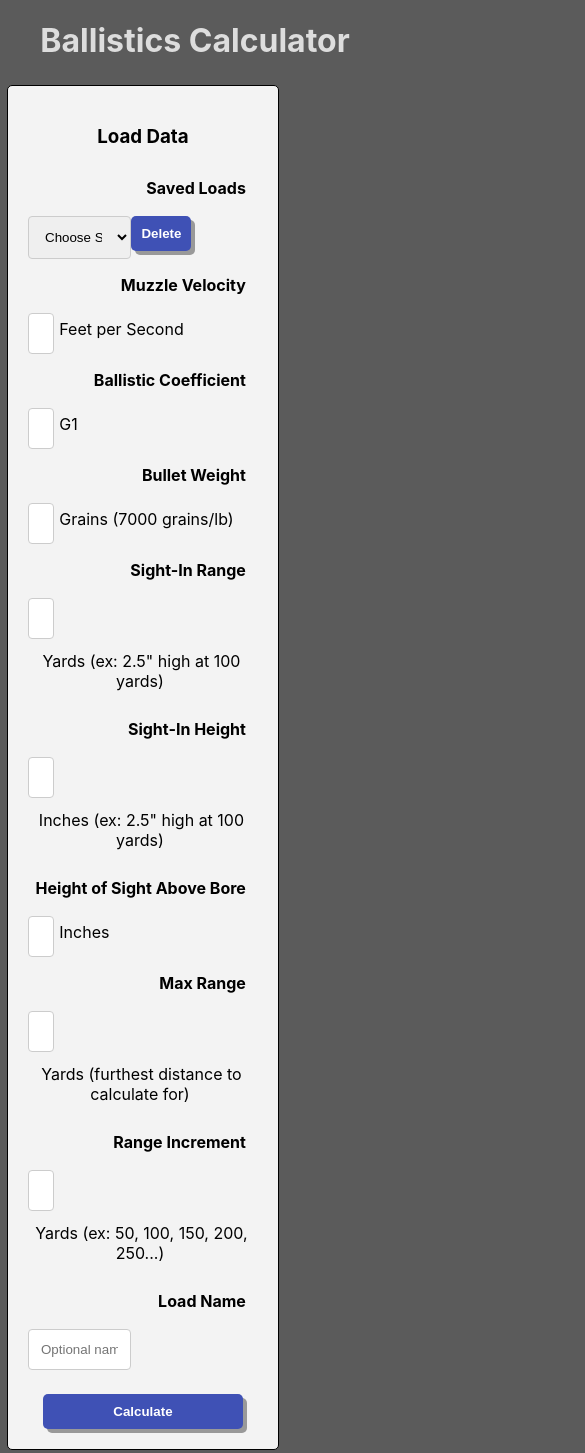
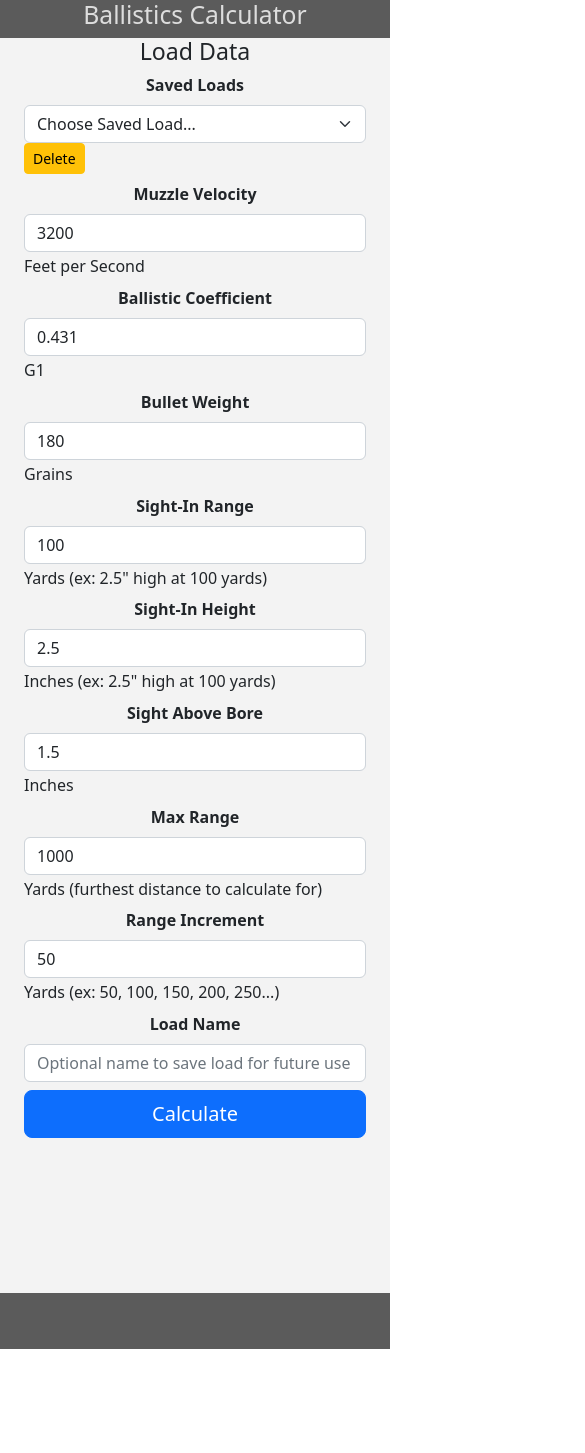
Before and after one commit to DJL-Consulting/Ballist, a React (Create React App) app in the folder ballist-web/: page / in a window 390 px wide. Shown: the top 1453 px of the page, 585 px wide, since content can reach past the window. After the commit the page ends 1349 px from the top, so only its background shows below. Built offline with nearby package versions, Linux system fonts and the light colour scheme.

Commit message:
Update styling to use responsive Bootstrap.

```diff
--- a/ballist-web/package.json
+++ b/ballist-web/package.json
@@ -6,6 +6,7 @@
     "@testing-library/jest-dom": "^5.16.5",
     "@testing-library/react": "^13.3.0",
     "@testing-library/user-event": "^13.5.0",
+    "bootstrap": "^5.2.1",
     "react": "^18.2.0",
     "react-dom": "^18.2.0",
     "react-scripts": "5.0.1",
--- a/ballist-web/src/index.css
+++ b/ballist-web/src/index.css
@@ -1,43 +1,29 @@
-body {
-  margin: 0;
-  font-family: -apple-system, BlinkMacSystemFont, 'Segoe UI', 'Roboto', 'Oxygen',
-    'Ubuntu', 'Cantarell', 'Fira Sans', 'Droid Sans', 'Helvetica Neue',
-    sans-serif;
-  -webkit-font-smoothing: antialiased;
-  -moz-osx-font-smoothing: grayscale;
-  background-color: #5b5b5b;
-}
-
-code {
-  font-family: source-code-pro, Menlo, Monaco, Consolas, 'Courier New',
-    monospace;
-}
-
 .styled-table {
   border-collapse: collapse;
   margin: 25px 0;
   font-size: 0.9em;
   font-family: sans-serif;
-  min-width: 400px;
   box-shadow: 0 0 20px rgba(0, 0, 0, 0.15);
 }
 
 .styled-table thead tr {
-  background-color: #3F51B5;
+  background-color: #0d6efd; /* was #3F51B5; */
   color: #ffffff;
   text-align: left;
 }
 
 .styled-table th
 {
-  background-color:#3F51B5;
+  position: sticky;
+  top: 5px;
+  background-color:#0d6efd;
   color: #fff;
-  padding: 12px 15px;
+  padding: 12px 10px 12px 10px;
   text-align: center;
-  border-bottom: 2px solid #3F51B5;
+  border-bottom: 2px solid #0d6efd;
 }
 .styled-table td {
-    padding: 12px 15px;
+    padding: 12px 10px;
     text-align: right;
 }
 
@@ -51,7 +37,7 @@ code {
 }
 
 .styled-table tbody tr:last-of-type {
-  border-bottom: 2px solid #3F51B5;
+  border-bottom: 2px solid #0d6efd;
 }
 
 .tr-hover-class:hover  {
@@ -64,176 +50,38 @@ code {
   color: #009879;
 }
 
-button {
-
-  /* remove default behavior */
-  appearance:none;
-  -webkit-appearance:none;
-
-  /* usual styles */
-  padding:10px;
-  border:none;
-  background-color:#3F51B5;
-  color:#fff;
-  font-weight:600;
-  border-radius:5px;
-  width: 200px;
-  box-shadow: 4px 4px #999;
-}
-
-button:active {
-  box-shadow: 1px 1px #666;
-  transform:  translateY(4px);
-}
-
-button.small {
-
-  /* remove default behavior */
-  appearance:none;
-  -webkit-appearance:none;
-
-  /* usual styles */
-  display: inline;
-  padding:10px;
-  border:none;
-  background-color:#3F51B5;
-  color:#fff;
-  font-weight:600;
-  border-radius:5px;
-  width: 60px;
-}
-
-/* Style inputs, select elements and textareas */
-input[type=text], select, textarea{
-  width: 100%;
-  padding: 12px;
-  border: 1px solid #ccc;
-  border-radius: 4px;
-  box-sizing: border-box;
-  resize: vertical;
-}
-
-/* Style the label to display next to the inputs */
-label {
-  padding: 12px 12px 12px 0;
-  display: inline-block;
-}
-
-label.light {
-  padding: 12px 12px 12px 0;
-  display: inline-block;
-  color: #dddddd;
-}
-
-/* Style the container */
-.container {
-  border-radius: 5px;
-  background-color:#f3f3f3 ;
-  padding: 20px;
-  width:95%;
-  border: 1px solid;
-}
-
-.containerr {
-  border-radius: 5px;
-  background-color: #f3f3f3;
-  padding: 20px;
-  width:95%;
-  border: 1px solid;
-}
-
-.containerw {
-  border-radius: 5px;
-  padding: 20px;
-  width:100%;
-}
-
-/* Floating column for labels: 25% width */
-.col-25 {
-  float: left;
-  width: 35%;
-  text-align: right;
-  vertical-align: center;
-
-}
-.col-35 {
-  float: left;
-  width: 45%;
-  text-align: right;
-  vertical-align: center;
-
-}
-.col-5 {
-  float: left;
-  width: 1%;
-  margin-top: 6px;
-}
-
-.col-10 {
-  float: left;
-  width: 10%;
-  margin-top: 6px;
-}
-
-.col-15 {
-  float: left;
-  width: 15%;
-  margin-top: 6px;
-  margin-left: 20px;
-}
-
-.col-25l {
-  float: left;
-  text-indent: 3px;
-  vertical-align: center;
-}
-
-/* Floating column for inputs: 75% width */
-.col-75 {
-  float: left;
-  width: 65%;
-  margin-top: 6px;
-}
-
-.col-55 {
-  float: left;
-  width: 45%;
-  margin-top: 6px;
-}
-
-/* Clear floats after the columns */
-.row:after {
-  content: "";
-  display: table;
-  clear: both;
-}
-
-div.coll {
-  float:left;
-  width:60%;
-}
-
-div.colr {
-  float:right;
-  width:40%;
+body {
+  background-color: #5b5b5b;
 }
 
 
-/* Responsive layout - when the screen is less than 600px wide, make the two columns stack on top of each other instead of next to each other */
-@media screen and (max-width: 600px) {
-  .col-25, .col-75, input[type=submit] {
-    width: 100%;
-    margin-top: 0;
-  }
+.container-main {
+  background-color: #5b5b5b;
+}
+
+.containerLight {
+  background-color: #f3f3f3;
+}
+
+.containerDark {
+  background-color: #999999;
+}
+
+.modal-header, .modal-footer {
+  background-color: #f3f3f3;
+}
+
+label {
+  font-weight: bold;
 }
 
 .bulletPicker{
   border: 2px solid;
-  border-radius:25px;
+  border-radius:10px;
   position: absolute;
   opacity: 1;
-  background-color: #AAAAAA;
+  background-color: #999999;
   margin-top:30px;
-  width:40%;
+  width: 350px;
   z-index: 1000;
 }
--- a/ballist-web/src/index.js
+++ b/ballist-web/src/index.js
@@ -1,6 +1,8 @@
 import React from 'react';
 import ReactDOM from 'react-dom/client';
 import './index.css';
+import '/node_modules/bootstrap/dist/css/bootstrap.css'
+import '/node_modules/bootstrap/dist/js/bootstrap.min.js'
 import {bulletData} from './Bullets.js';
 import {BallistCalc, RangeData} from './Ballist.js'
 import {Load} from './Ballist.js'
@@ -45,6 +47,10 @@ class Form extends React.Component {
     console.log("Deleting "+this.state.Name);
     document.cookie = this.state.Name+"=; expires=Thu, 18 Dec 2013 12:00:00 UTC";
     this.setState({Loads: this.get_cookies()});
+  }
+
+  doNothing = (e) => {
+    //e.preventDefault();
   }
 
   getCookie(cname) {
@@ -121,11 +127,27 @@ class Form extends React.Component {
     this.setState( { Calibers: [...new Set(bulletData.map(item => item.Caliber))] } );
     this.setState( { Brands: [...new Set(bulletData.map(item => item.Manufacturer))] } );
 
+    if (window.innerWidth < 1000)
+    {
+      var bc = document.getElementById("BCbox").getBoundingClientRect();
+      const bbb1 = document.getElementById("Bulletbox").getBoundingClientRect();
+
+      this.setState({l: bc.left + 20, t: 0 });
+      this.setState( { ShowBulletPicker:true });
+    }
+    else
+    {
       var bc = document.getElementById("BCbox").getBoundingClientRect();
       const bbb1 = document.getElementById("Bulletbox").getBoundingClientRect();
 
       this.setState({l: bc.right + 20, t: bc.top - (bbb1.height/2)});
       this.setState( { ShowBulletPicker:true });
+    }
+
+
+
+    //var options = {};
+    //var myModal = new bootstrap.Modal(document.getElementById('BulletPicker'), options);
    }
 
    setCaliber(cal)
@@ -149,38 +171,20 @@ class Form extends React.Component {
   render() {
     return (
       <center>
-      <div class="container">
+      <div className="container containerLight">
 
       <form onSubmit={this.handleSubmit} action="">
 
-      <h3>Load Data</h3>
 
-      <div class="row">
-      <div class="col-25" />
-      <div class="col-25">
-          <label><b>Saved Loads</b></label>
+    <div id="Bulletbox" className="bulletPicker " style={{ visibility: (this.state.ShowBulletPicker == true ?  "visible" : "hidden"), left: this.state.l, top: this.state.t }}>
+      <div class="modal-body">
+       <div className="container containerDark">
+        <div className="row mb-2 ">
+          <div className="col-sm-3 text-sm-end text-white">
+            <label htmlFor="cal" className="form-label">Caliber</label>
           </div>
-        <div className="col-55">
-          <select value={this.state.DisplayLoad != '' ? this.state.DisplayLoad : "Choose Saved Load..."} onChange={ event => this.getLoad(event.target.value) }>
-              <option>Choose Saved Load...</option>
-                {this.state.Loads.map((option) => (
-                  <option value={option}>{option}</option>
-                ))}
-              </select>
-        </div>
-      <div class="col-10">
-        <button onClick={this.deleteCookie} className="small">Delete</button>
-      </div>
-
-      </div>
-      <div id="Bulletbox" class="bulletPicker" style={{ visibility: (this.state.ShowBulletPicker == true ?  "visible" : "hidden"), left: this.state.l, top: this.state.t }}>
-       <center><h3>Bullet Picker</h3></center>
-       <div class="row">
-        <div className="col-15">
-          <label><b>Caliber</b></label>
-        </div>
-        <div className="col-35">
-          <select onChange={ event => this.setCaliber(event.target.value) }>
+          <div className="col-sm-9">
+            <select id="cal" className="form-select" onChange={ event => this.setCaliber(event.target.value) }>
             <option selected="selected" disabled="disabled">Choose Caliber...</option>
               {this.state.Calibers.map((option) => (
                 <option value={option}>{option}</option>
@@ -189,12 +193,12 @@ class Form extends React.Component {
           </div>
         </div>
 
-       <div class="row">
-        <div className="col-15">
-          <label><b>Brand</b></label>
+        <div className="row mb-2">
+          <div className="col-sm-3  text-sm-end text-white">
+            <label htmlFor="brnd" className="form-label">Brand</label>
           </div>
-        <div className="col-35">
-          <select onChange={ event => this.setBrand(event.target.value) }>
+          <div className="col-sm-9">
+            <select id="brnd" className="form-select" onChange={ event => this.setBrand(event.target.value) }>
             <option selected= {this.state.Brand == "" ? "selected":""} disabled="disabled">Choose Brand...</option>
               {this.state.Brands.map((option) => (
                 <option value={option}>{option}</option>
@@ -203,12 +207,12 @@ class Form extends React.Component {
           </div>
           </div>
 
-        <div class="row">
-        <div className="col-15">
-          <label><b>Bullet</b></label>
+          <div className="row mb-2">
+          <div className="col-sm-3 text-sm-end text-white">
+            <label htmlFor="blt" className="form-label">Bullet</label>
           </div>
-        <div className="col-75">
-          <select onChange={ event => this.setState({
+          <div className="col-sm-9 text-begin">
+            <select id="blt" className="form-select" onChange={ event => this.setState({
                                               BallisticCoefficient: this.state.Bullets[event.target.value].BC,
                                               BulletWeight: this.state.Bullets[event.target.value].Weight,
                                               ShowBulletPicker: false,
@@ -220,169 +224,180 @@ class Form extends React.Component {
             </select>
           </div>
           </div>
-<br />
         </div>
 
-      <div class="row">
-      <div class="col-25" />
-      <div class="col-25">
-        <label><b>Muzzle Velocity</b></label>
       </div>
-      <div class="col-10">
-      <input type="text" placeholder="Velocity"
+
+      <div class="modal-footer">
+        <button type="button" class="btn btn-default text-white" onFocus={ event => this.closeBulletBox() }><b>Close</b></button>
+      </div>
+
+      </div>
+
+      <h3>Load Data</h3>
+
+      <div className="row mb-2">
+        <div className="col-sm-4 text-sm-end">
+            <label htmlFor="savedLoads" className="form-label">Saved Loads</label>
+        </div>
+        <div className="col-sm-6">
+          <select id="savedLoads" className="form-select" value={this.state.DisplayLoad != '' ? this.state.DisplayLoad : "Choose Saved Load..."} onChange={ event => this.getLoad(event.target.value) }>
+              <option>Choose Saved Load...</option>
+                {this.state.Loads.map((option) => (
+                  <option value={option}>{option}</option>
+                ))}
+              </select>
+        </div>
+        <div className="col-sm-2 text-start">
+          <button onClick={this.deleteCookie} className="btn btn-warning btn-sm">Delete</button>
+        </div>
+      </div>
+
+
+      <div className="row mb-2">
+        <div className="col-sm-4 text-sm-end">
+          <label htmlFor="mv" className="form-label">Muzzle Velocity</label>
+        </div>
+        <div className="col-sm-2">
+          <input type="text" id="mv" className="form-control" placeholder="Velocity"
                   value={this.state.MuzzleVelocity}
                   onChange={ event => this.setState({ MuzzleVelocity: event.target.value })}
                   onFocus={ event => this.closeBulletBox() }
                   required />
         </div>
-      <div class="col-5" />
-      <div class="col-25l">
-        <label> Feet per Second</label>
+        <div className="col-sm-5 text-start">
+          <span className="align-middle">Feet per Second</span>
         </div>
      </div>
 
-     <div class="row">
-      <div class="col-25" />
-      <div class="col-25">
-        <label><b>Ballistic Coefficient</b></label>
+     <div className="row mb-2">
+      <div className="col-sm-4 text-sm-end">
+        <label htmlFor="BCbox" className="form-label">Ballistic Coefficient</label>
       </div>
-      <div class="col-10">
-      <input type="text" id="BCbox"
+      <div className="col-sm-2">
+      <input type="text" id="BCbox" className="form-control"
                value={this.state.BallisticCoefficient}
                onChange={ event => this.setState({ BallisticCoefficient: event.target.value })}
                onFocus={ event => this.getDropdowns() }
                required />
       </div>
-      <div class="col-5" />
-      <div class="col-25l">
-        <label> G1 <i>{this.state.SelectedBullet}</i></label>
+      <div className="col-sm-5 text-start">
+         <span className="align-middle">G1 <i>{this.state.SelectedBullet}</i></span>
       </div>
      </div>
 
-     <div class="row">
-      <div class="col-25" />
-      <div class="col-25">
-        <label><b>Bullet Weight</b></label>
+     <div className="row mb-2">
+      <div className="col-sm-4 text-sm-end">
+        <label htmlFor="bw" className="form-label">Bullet Weight</label>
       </div>
-      <div class="col-10">
-      <input type="text" placeholder="BC"
+      <div className="col-sm-2">
+      <input type="text" id="bw" className="form-control" placeholder="BW"
                value={this.state.BulletWeight}
                onChange={ event => this.setState({ BulletWeight: event.target.value })}
                onFocus={ event => this.closeBulletBox() }
                required />
       </div>
-      <div class="col-5" />
-      <div class="col-25l">
-        <label> Grains (7000 grains/lb)</label>
+      <div className="col-sm-5 text-start">
+        <span className="align-middle">Grains</span>
       </div>
      </div>
 
-     <div class="row">
-      <div class="col-25" />
-      <div class="col-25">
-        <label><b>Sight-In Range</b></label>
+     <div className="row mb-2">
+      <div className="col-sm-4 text-sm-end">
+        <label htmlFor="sr" className="form-label">Sight-In Range</label>
       </div>
-      <div class="col-10">
-      <input type="text" placeholder="Range"
+      <div className="col-sm-2">
+      <input type="text" id="sr" className="form-control" placeholder="Range"
                value={this.state.SightInRange}
                onChange={ event => this.setState({ SightInRange: event.target.value })}
                onFocus={ event => this.closeBulletBox() }
                required />
       </div>
-      <div class="col-5" />
-      <div class="col-25l">
-        <label>Yards (ex: 2.5" high at 100 yards)</label>
+      <div className="col-sm-5 text-start">
+        <span className="align-middle">Yards (ex: 2.5" high at 100 yards)</span>
       </div>
      </div>
 
-     <div class="row">
-      <div class="col-25" />
-      <div class="col-25">
-        <label><b>Sight-In Height</b></label>
+     <div className="row mb-2">
+      <div className="col-sm-4 text-sm-end">
+        <label htmlFor="sh" className="form-label">Sight-In Height</label>
       </div>
-      <div class="col-10">
-      <input type="text" placeholder="Hits"
+      <div className="col-sm-2">
+      <input type="text" id="sh" className="form-control" placeholder="Hits"
                value={this.state.SightInHeight}
                onChange={ event => this.setState({ SightInHeight: event.target.value })}
                onFocus={ event => this.closeBulletBox() }
                required />
       </div>
-      <div class="col-5" />
-      <div class="col-25l">
-        <label>Inches (ex: 2.5" high at 100 yards)</label>
+      <div className="col-sm-5 text-start">
+        <span className="align-middle">Inches (ex: 2.5" high at 100 yards)</span>
       </div>
      </div>
 
-     <div class="row">
-      <div class="col-25" />
-      <div class="col-25">
-        <label><b>Height of Sight Above Bore</b></label>
+     <div className="row mb-2">
+      <div className="col-sm-4 text-sm-end">
+        <label htmlFor="h" className="form-label">Sight Above Bore</label>
       </div>
-      <div class="col-10">
-      <input type="text" placeholder="Height"
+      <div className="col-sm-2">
+      <input type="text" id="h" className="form-control" placeholder="Height"
                value={this.state.SightHeight}
                onChange={ event => this.setState({ SightHeight: event.target.value })}
                onFocus={ event => this.closeBulletBox() }
                required />
       </div>
-      <div class="col-5" />
-      <div class="col-25l">
-        <label>Inches</label>
+      <div className="col-sm-5 text-start">
+        <span className="align-middle">Inches</span>
       </div>
      </div>
 
-     <div class="row">
-      <div class="col-25" />
-      <div class="col-25">
-        <label><b>Max Range</b></label>
+     <div className="row mb-2">
+      <div className="col-sm-4 text-sm-end">
+        <label htmlFor="mr" className="form-label">Max Range</label>
       </div>
-      <div class="col-10">
-      <input type="text" placeholder="Max"
+      <div className="col-sm-2">
+      <input type="text" id="mr" className="form-control" placeholder="Max"
                value={this.state.MaxRange}
                onChange={ event => this.setState({ MaxRange: event.target.value })}
                onFocus={ event => this.closeBulletBox() }
                required />
       </div>
-      <div class="col-5" />
-      <div class="col-25l">
-        <label>Yards (furthest distance to calculate for)</label>
+      <div className="col-sm-6 text-start">
+        <span className="align-middle">Yards (furthest distance to calculate for)</span>
       </div>
      </div>
 
-     <div class="row">
-      <div class="col-25" />
-      <div class="col-25">
-        <label><b>Range Increment</b></label>
+     <div className="row mb-2">
+      <div className="col-sm-4 text-sm-end">
+        <label htmlFor="ri" className="form-label">Range Increment</label>
       </div>
-      <div class="col-10">
-      <input type="text" placeholder="Increment"
+      <div className="col-sm-2">
+      <input type="text" id="ri" className="form-control" placeholder="Increment"
                value={this.state.RangeIncrement}
                onChange={ event => this.setState({ RangeIncrement: event.target.value })}
                onFocus={ event => this.closeBulletBox() }
                required />
       </div>
-      <div class="col-5" />
-      <div class="col-25l">
-        <label>Yards (ex: 50, 100, 150, 200, 250...)</label>
+      <div className="col-sm-5 text-start">
+        <span className="align-middle">Yards (ex: 50, 100, 150, 200, 250...)</span>
       </div>
      </div>
 
-     <div class="row">
-      <div class="col-25" />
-      <div class="col-25">
-        <label><b>Load Name</b></label>
+     <div className="row mb-2">
+      <div className="col-sm-4 text-sm-end">
+        <label htmlFor="ln" className="form-label">Load Name</label>
       </div>
-      <div class="col-55">
-      <input type="text" placeholder="Optional name to save load for future use"
+      <div className="col-sm-7">
+      <input type="text" id="ln" className="form-control" placeholder="Optional name to save load for future use"
                value={this.state.Name}
                onChange={ event => this.setState({ Name: event.target.value}) }
                onFocus={ event => this.closeBulletBox() } />
       </div>
      </div>
-    <br />
+    <div class="row mb-2">
       <center>
-       <button>Calculate</button>
+        <button className='w-100 btn btn-primary btn-lg'>Calculate</button>
       </center>
+    </div>
 
       </form>
       </div>
@@ -392,7 +407,7 @@ class Form extends React.Component {
 }
 
 const BallistList = (props) =>  (
-<div>
+<div className='table-responsive-smrrr'>
     <center>
     <table className='styled-table' >
       <thead>
@@ -470,26 +485,24 @@ class App extends React.Component {
     ld.SightHeight = 1.5;
 
     return (
-      <div>
-        <center><h1><font color='#dddddd'><b>Ballistics Calculator</b></font></h1> </center>
-        <table>
-          <tr>
-            <td width="3%"></td>
-            <td width="40%" valign='top'>
+      <div className="container-main">
+        <center><h2><font color='#dddddd'>Ballistics Calculator</font></h2> </center>
+        <div className="container containerLight">
+          <div className="row mb-2">
+            <div className="col-xl-6">
               <Form onSubmit={this.loadData} />
-            </td>
-            <td width="1%"></td>
-            <td width="30%" valign='top' style={{ visibility: this.state.ballisticData.length == 0 ? "hidden" : "visible" }}>
-            <div className='containerr'>
+            </div>
+
+            <div className="col-xl-6" style={{ visibility: this.state.ballisticData.length == 0 ? "hidden" : "visible" }}>
                   <center><h3>Results</h3></center>
                   <BallistList ballisticData={this.state.ballisticData}/>
             </div>
-            </td>
-            <td width="3%"></td>
-          </tr>
-        </table>
           </div>
+        </div>
+        <br />
+        <br />
 
+      </div>
       )
   }
 }
```
Also changed, not shown: 1 other file (tests, documents, lock files or other folders). Lines whose indentation alone changed are shown as unchanged.
